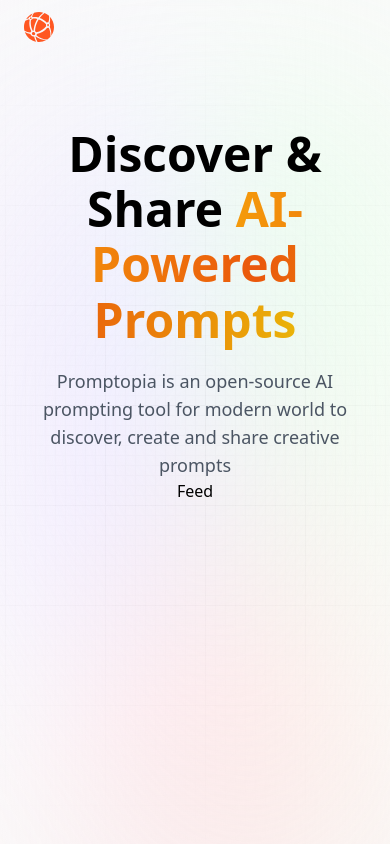
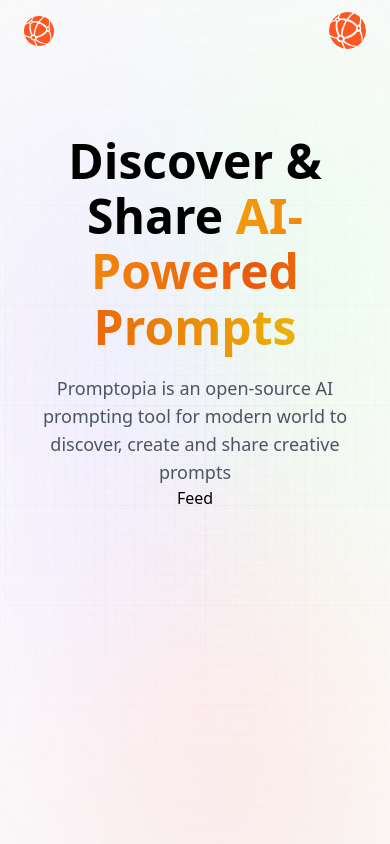
Before and after one commit to shibil-thora/Prompt---App---Next-JS, a Next.js app: page / in a window 390 px wide. Built offline with nearby package versions, Linux system fonts and the light colour scheme.

Commit message:
updated nav design

```diff
--- a/components/Nav.jsx
+++ b/components/Nav.jsx
@@ -9,6 +9,7 @@
   const isUserLoggedIn = true;
 
   const [providers, setProviders] = useState(null);
+  const [toggleDropDown, setToggleDropDown] = useState(false);
 
   useEffect(() => {
      const setProviders = async () => {
@@ -22,6 +23,7 @@
     <nav className="flex-between w-full mb-16 pt-3">
       <Link href='/' className="flex gap-2 flex-center">
           <Image src="/assets/images/logo.svg"
+          alt="app logo"
           width={30}
           height={30}
           />
@@ -73,6 +75,67 @@
         }
       </div>
         {/* Mobile Navigation */}
+        <div className="sm:hidden flex relative">
+          {isUserLoggedIn ? (
+            <div className="flex">
+                 <Image
+                  src="/assets/images/logo.svg"
+                  width={37}
+                  height={37}
+                  className="rounded-full"
+                  alt="profile"
+                  onClick={() => setToggleDropDown((prev) => !prev)}
+                  />
+
+                  {toggleDropDown && (
+                    <div className="dropdown">
+                      <Link
+                      href='/profile'
+                      className="dropdown_link"
+                      onClick={() => setToggleDropDown(false)}
+                      >
+                        My Profile
+                      </Link>
+                      <Link
+                      href='/create-prompt'
+                      className="dropdown_link"
+                      onClick={() => setToggleDropDown(false)}
+                      >
+                        Create Prompt
+                      </Link>
+                      <button type="button"
+                      onClick={() => {
+                        setToggleDropDown(false);
+                        signOut();
+                      }}
+                      className="mt-5 w-full black_btn"
+                      >
+                        signOut
+
+                      </button>
+                    </div>
+                  )}
+
+            </div>
+          ) : (
+            <>
+            {providers &&
+            Object.values(providers).map((provider) => (
+              <button
+              type="button"
+              key={provider.name}
+              onClick={() => signIn(provider.id)}
+              className="black_btn"
+              >
+                Sign In
+              </button>
+            ))}
+            </>
+          )
+
+          }
+        </div>
+
     </nav>
   )
 }
```
